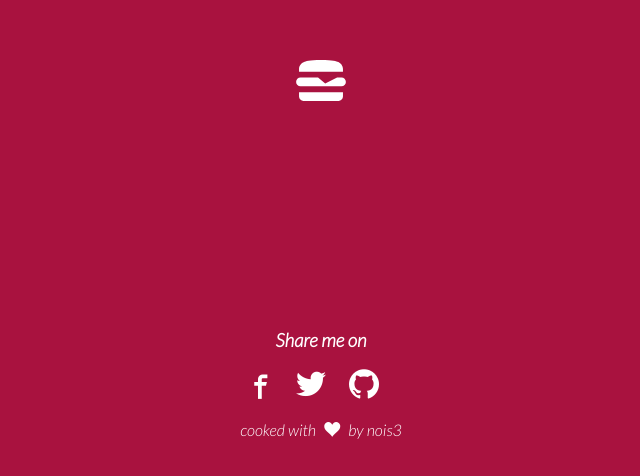
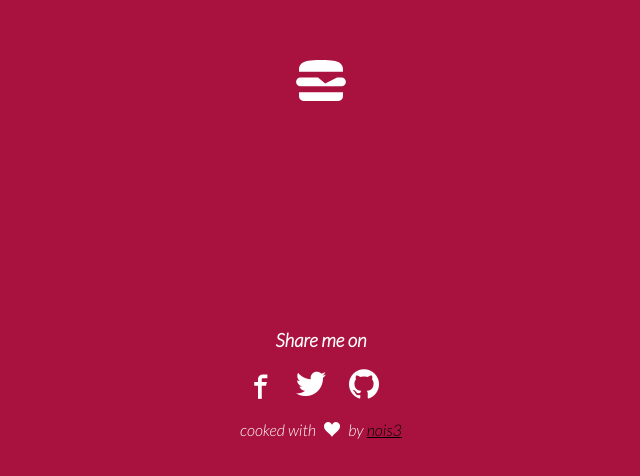
Before and after one commit to wearenois3/cheeseburgericon, a plain HTML site: page public/index.html in a window 1280 px wide. Shown: the part 320-796 px from the top of the page, 319-959 px from the left. Drawn offline with Linux system fonts and the light colour scheme.

Commit message:
link to site

```diff
--- a/public/index.html
+++ b/public/index.html
@@ -36,7 +36,7 @@
         <li><a target="_blank" href="https://github.com/wearenois3/cheeseburgericon" class="icon-github"></a></li>
       </ul>
       <div class="centered">
-        cooked with <span class="icon-heart"></span> by nois3
+        cooked with <span class="icon-heart"></span> by <a href="http://www.nois3.it" title="we are nois3 - DIGITAL DESIGN THINKING">nois3</a>
       </div>
     </footer>
   </body>
```
